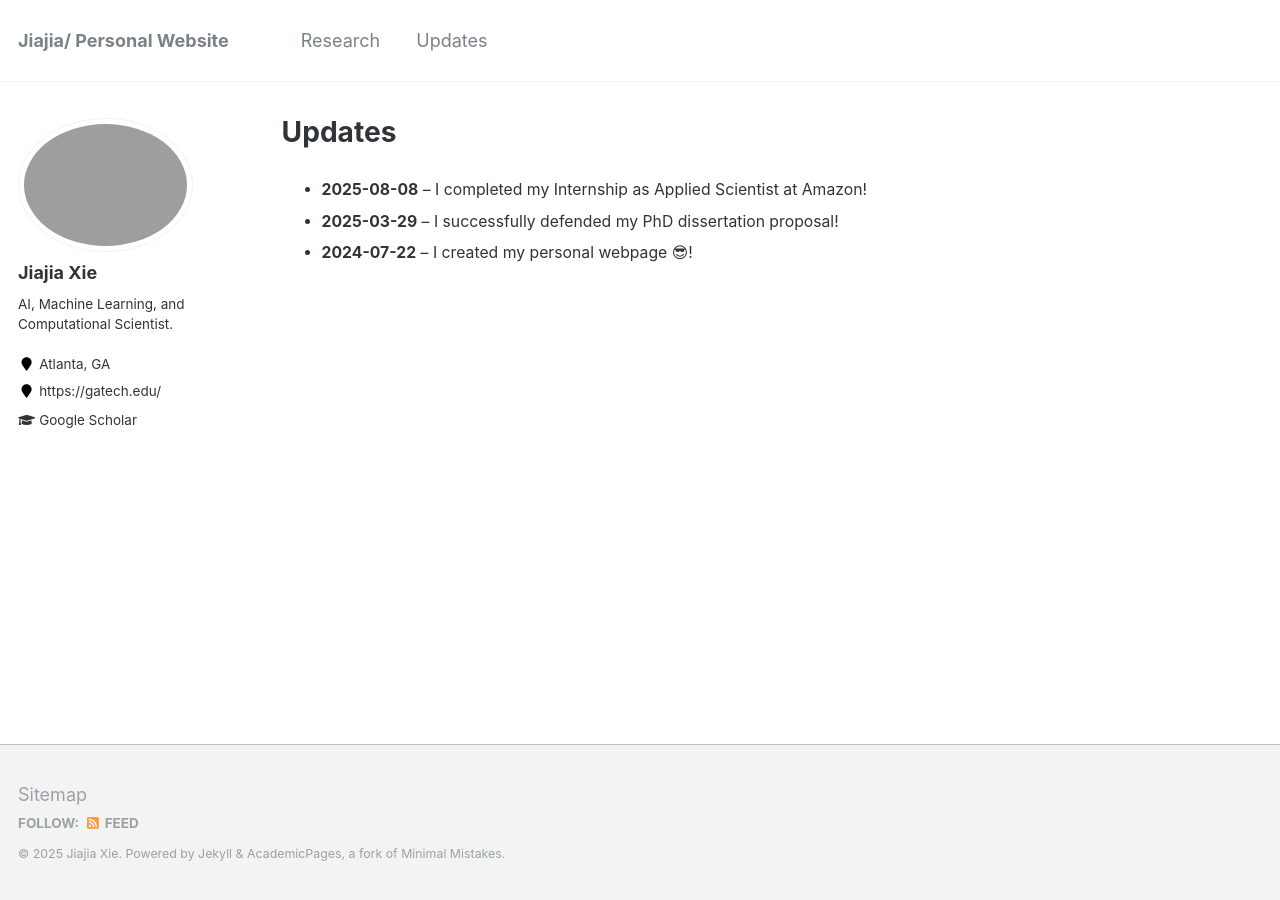
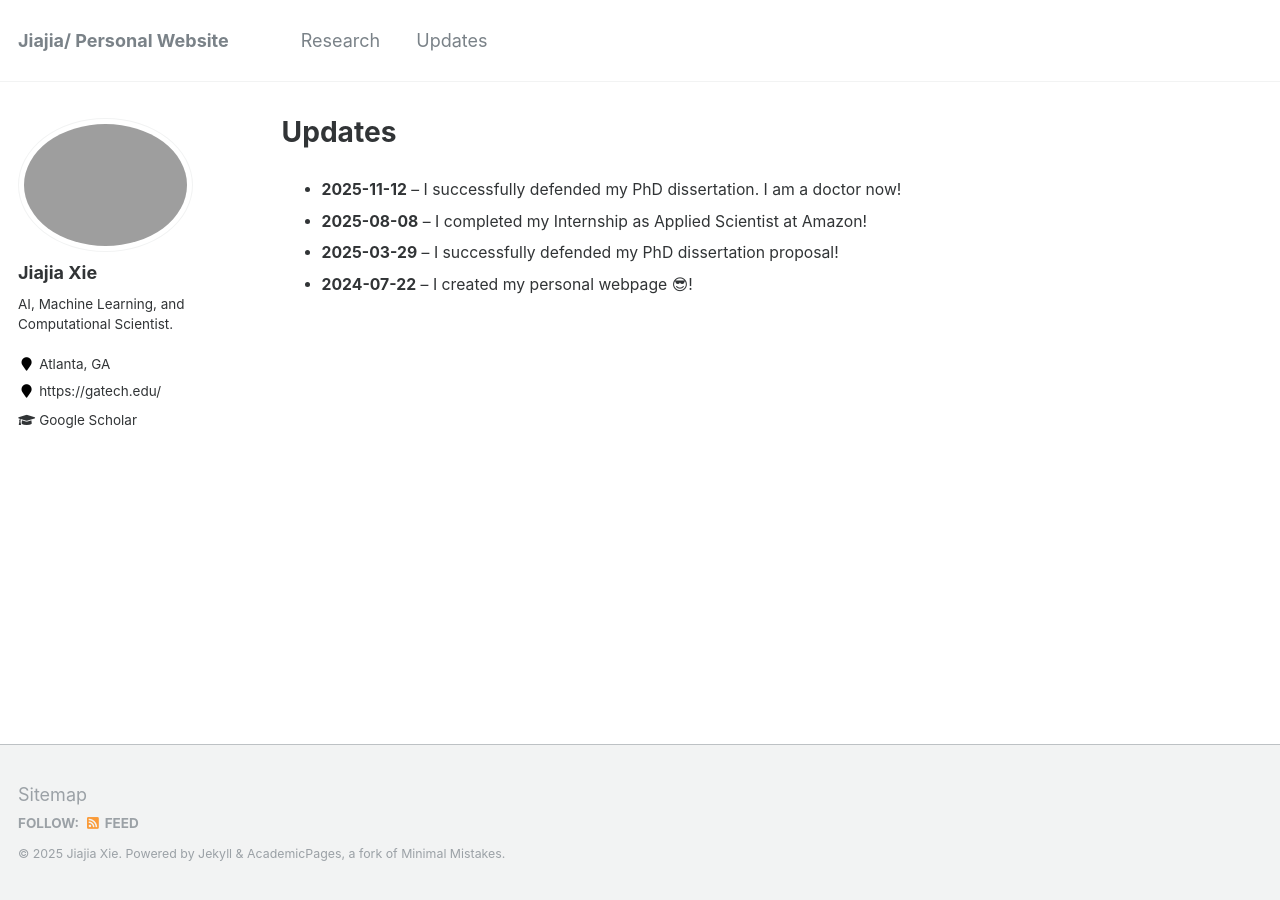
Before and after one commit to jxie1997/jxie1997.github.io, a Jekyll site: the page built from _pages/updates.md, in a window 1280 px wide. Built offline with Jekyll 4.4.1, drawn with Linux system fonts in a browser that asks for light colours.

Commit message:
Update updates.md: defense passed

```diff
--- a/_pages/updates.md
+++ b/_pages/updates.md
@@ -6,6 +6,7 @@ author_profile: true
 redirect_from:
   - /updates
 ---
+- **2025-11-12** – I successfully defended my PhD dissertation. I am a doctor now!
 - **2025-08-08** – I completed my Internship as Applied Scientist at Amazon!
 - **2025-03-29** – I successfully defended my PhD dissertation proposal!
 - **2024-07-22** – I created my personal webpage 😎!
```
